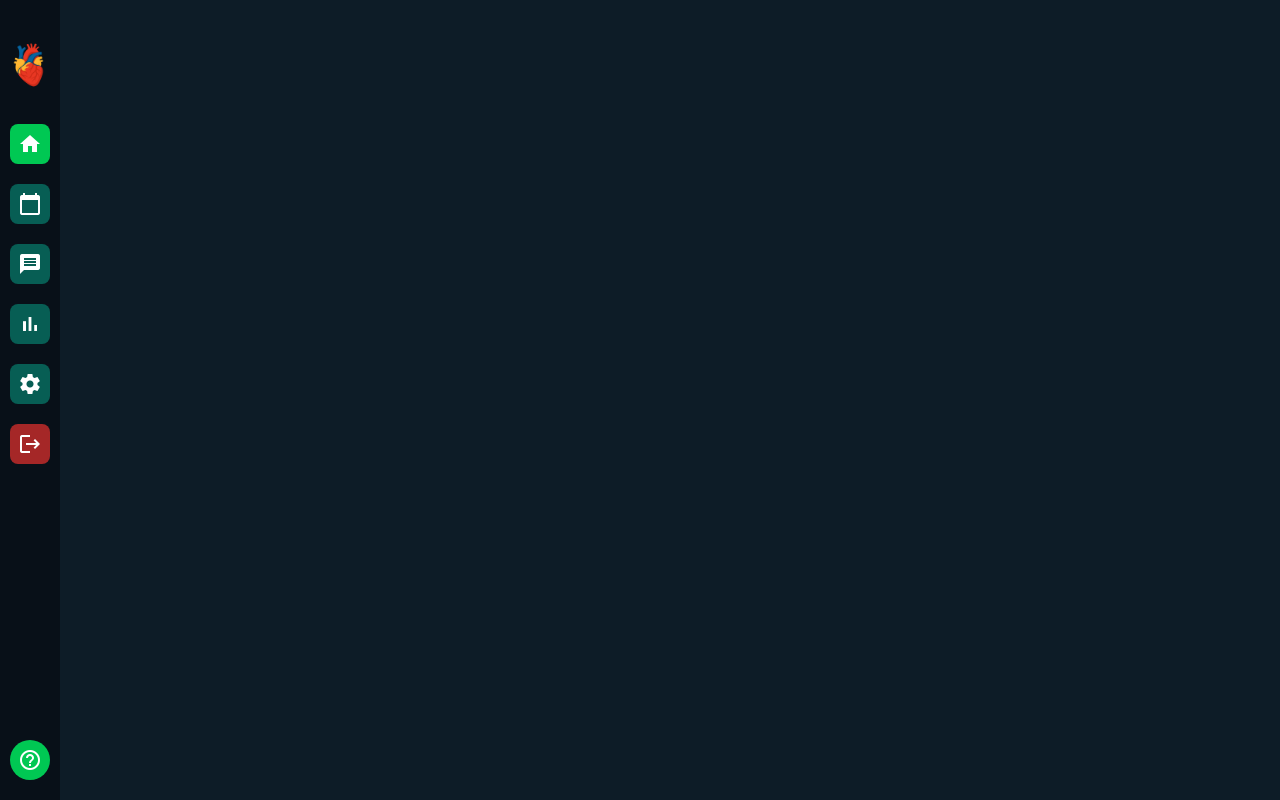
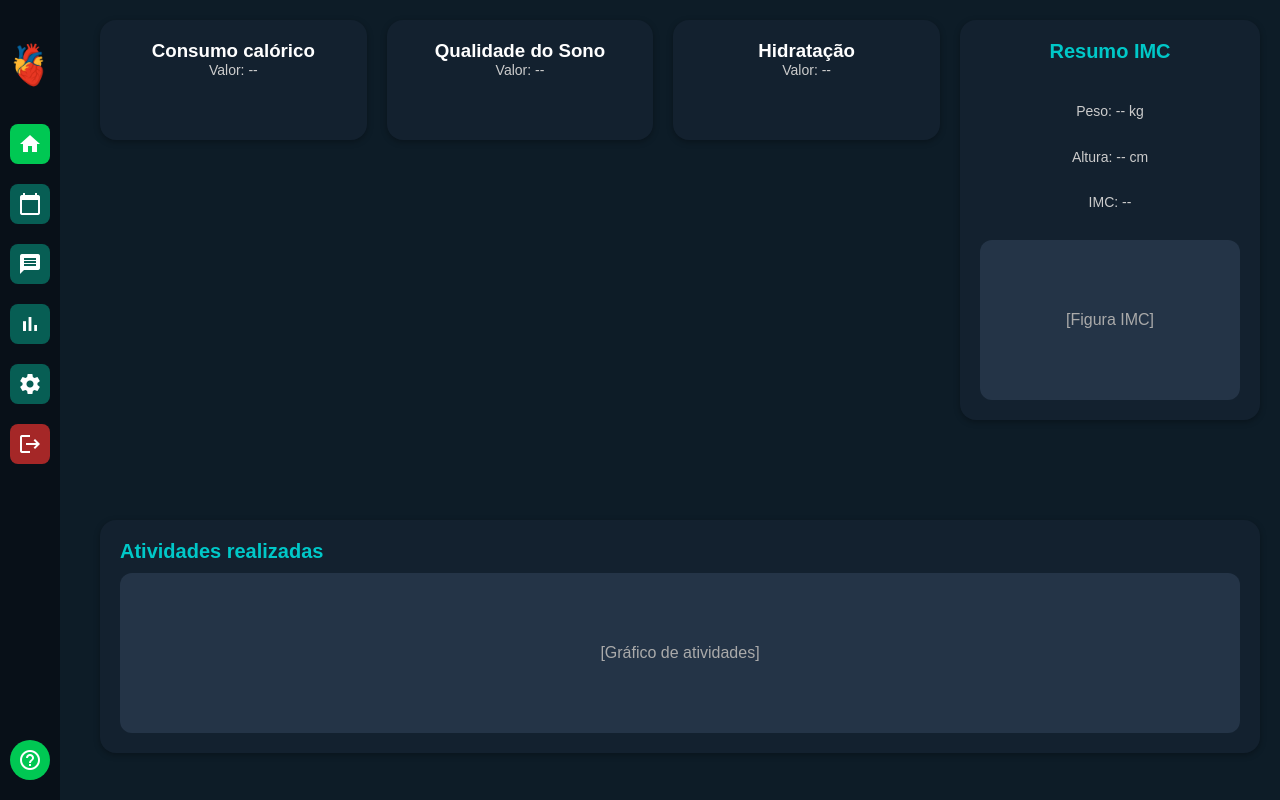
Before and after one commit to GuiSilva1k2k/lifeAI, an Angular app in the folder LIFEAI_front/: page /home in a window 1280 px wide. Built offline with nearby package versions, Linux system fonts and the light colour scheme.

Commit message:
padronizando pagina home

```diff
--- a/LIFEAI_front/src/app/app.routes.ts
+++ b/LIFEAI_front/src/app/app.routes.ts
@@ -5,6 +5,7 @@ import { ConfigComponent } from './pages/config/config.component';
 import { DesempComponent } from './pages/desemp/desemp.component';
 import { IndexComponent } from './pages/index/index.component';
 import { RotinaComponent } from './pages/rotina/rotina.component';
+import { SidebarComponent } from './sidebar/sidebar.component';
 
 export const routes: Routes = [
   { path: '', component: IndexComponent },
@@ -12,5 +13,6 @@ export const routes: Routes = [
   { path: 'chat-ia', component: ChatIaComponent },
   { path: 'config', component: ConfigComponent },
   { path: 'desemp', component: DesempComponent },
-  { path: 'rotina', component: RotinaComponent }
+  { path: 'rotina', component: RotinaComponent },
+  { path: 'side', component: SidebarComponent},
 ];
--- a/LIFEAI_front/src/app/pages/home/home.component.html
+++ b/LIFEAI_front/src/app/pages/home/home.component.html
@@ -1,7 +1,37 @@
-<div class="app-container">
+<body class="page-dashboard">
   <app-sidebar></app-sidebar>
 
-  <main class="main-content">
-    <router-outlet></router-outlet>
+  <main class="dashboard">
+    <div class="topo-dashboard">
+      <section class="cards">
+        <div class="card">
+          <h3>Consumo calórico</h3>
+          <p>Valor: --</p>
+        </div>
+        <div class="card">
+          <h3>Qualidade do Sono</h3>
+          <p>Valor: --</p>
+        </div>
+        <div class="card">
+          <h3>Hidratação</h3>
+          <p>Valor: --</p>
+        </div>
+      </section>
+
+      <aside class="imc-resumo">
+        <h2>Resumo IMC</h2>
+        <p>Peso: -- kg</p>
+        <p>Altura: -- cm</p>
+        <p>IMC: --</p>
+        <div class="grafico-placeholder">[Figura IMC]</div>
+      </aside>
+    </div>
+
+    <section class="atividades">
+      <h2>Atividades realizadas</h2>
+      <div class="grafico-placeholder">[Gráfico de atividades]</div>
+    </section>
   </main>
-</div>
+
+  <router-outlet></router-outlet>
+</body>
--- a/LIFEAI_front/src/app/pages/index/index.component.html
+++ b/LIFEAI_front/src/app/pages/index/index.component.html
@@ -1,11 +1,3 @@
-<!DOCTYPE html>
-<html lang="pt-BR">
-  <head>
-    <meta charset="UTF-8" />
-    <meta name="viewport" content="width=device-width, initial-scale=1.0" />
-    <title>LifeAI</title>
-  </head>
-
 <body class="page-index">
   <header>
     <nav>
@@ -61,7 +53,7 @@
           <img src="https://img.icons8.com/color/48/google-logo.png" alt="Google" />
         </button>
         <button>
-            <img src="https://upload.wikimedia.org/wikipedia/commons/f/fa/Apple_logo_black.svg" alt="Apple" width="40" height="40" />
+          <img src="htZZtps://upload.wikimedia.org/wikipedia/commons/f/fa/Apple_logo_black.svg" alt="Apple" width="40" height="40" />
         </button>
         <button>
           <img src="https://img.icons8.com/fluency/48/facebook-new.png" alt="Facebook" />
@@ -70,4 +62,3 @@
     </section>
   </main>
 </body>
-</html>
--- a/LIFEAI_front/src/assets/css/style.css
+++ b/LIFEAI_front/src/assets/css/style.css
@@ -130,3 +130,94 @@ body {
     width: calc(100% - 50px);
   }
 }
+
+/* ===== PÁGINA DASHBOARD (main_page.html) ===== */
+body.page-dashboard .dashboard {
+  display: flex;
+  flex-direction: column;
+  padding: 20px;
+  padding-left: 100px;
+  gap: 20px;
+}
+
+body.page-dashboard .topo-dashboard {
+  display: flex;
+  gap: 20px;
+  width: 100%;
+  align-items: flex-start;
+}
+
+/* Cards (Calorias, Sono, Hidratação) */
+body.page-dashboard .cards {
+  display: grid;
+  grid-template-columns: repeat(3, 1fr);
+  gap: 20px;
+  flex: 2;
+}
+
+body.page-dashboard .card {
+  background: #13212f;
+  border-radius: 16px;
+  padding: 20px;
+  min-height: 120px;
+  text-align: center;
+  box-shadow: 0px 2px 6px rgba(0, 0, 0, 0.3);
+  transition: all 0.3s ease;
+}
+
+body.page-dashboard .card:hover {
+  transform: translateY(-5px);
+}
+
+body.page-dashboard .imc-resumo {
+  background: #13212f;
+  border-radius: 16px;
+  padding: 20px;
+  width: 300px;
+  height: 100%;
+  text-align: center;
+  box-shadow: 0px 2px 6px rgba(0, 0, 0, 0.3);
+  display: flex;
+  flex-direction: column;
+  justify-content: space-between;
+  min-height: 400px;
+}
+
+body.page-dashboard .imc-resumo .imc-valor {
+  font-size: 24px;
+  font-weight: bold;
+  margin: 10px 0;
+}
+
+body.page-dashboard .grafico-placeholder {
+  background: #243447;
+  border-radius: 12px;
+  height: 160px;
+  display: flex;
+  align-items: center;
+  justify-content: center;
+  color: #aaa;
+}
+
+body.page-dashboard .atividades {
+  background: #13212f;
+  border-radius: 16px;
+  padding: 20px;
+  margin-top: 80px;
+  box-shadow: 0px 2px 6px rgba(0, 0, 0, 0.3);
+}
+
+body.page-dashboard h2 {
+  font-size: 20px;
+  margin-bottom: 10px;
+  color: #00c8c8;
+}
+
+body.page-dashboard p {
+  color: #cccccc;
+  font-size: 14px;
+}
+
+.hidden {
+  display: none !important;
+}
```
Also changed, not shown: 1 other file (tests, documents, lock files or other folders). Lines whose indentation alone changed are shown as unchanged.
